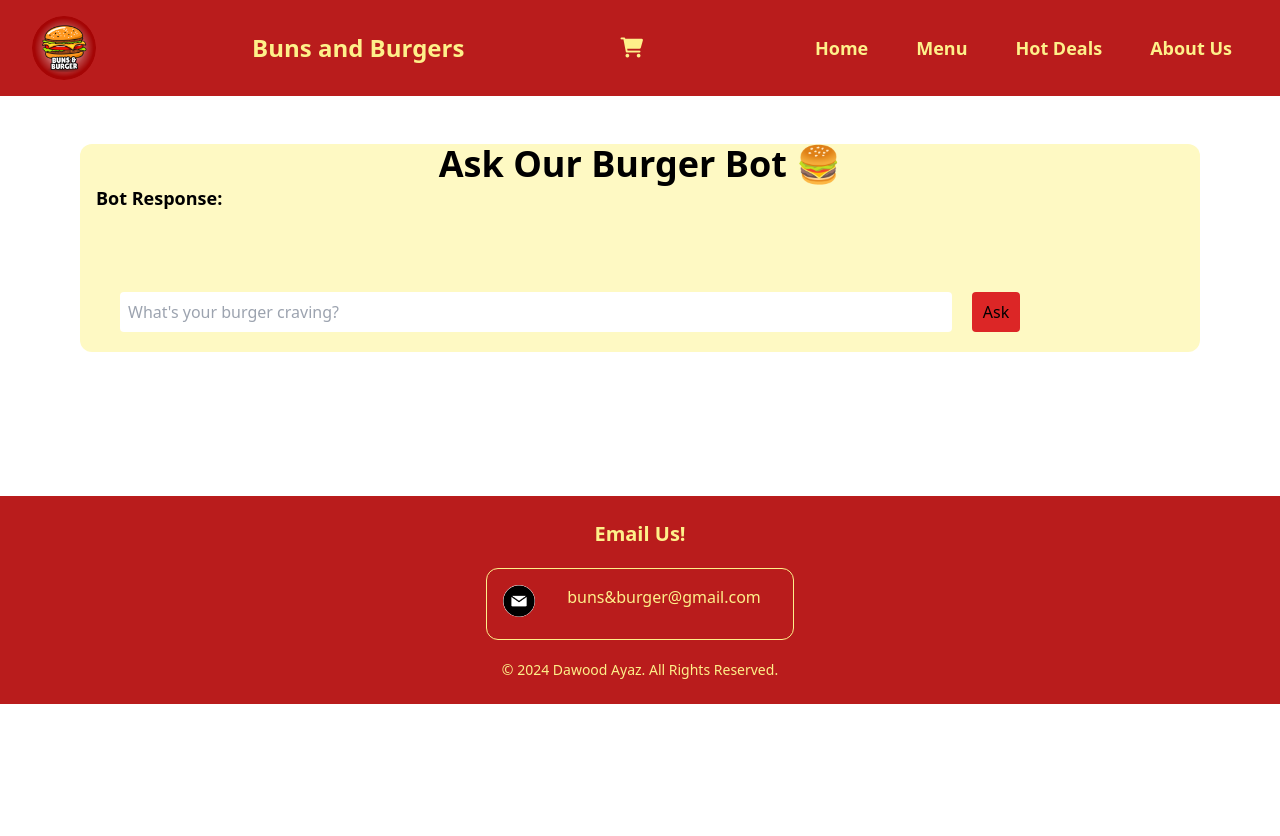
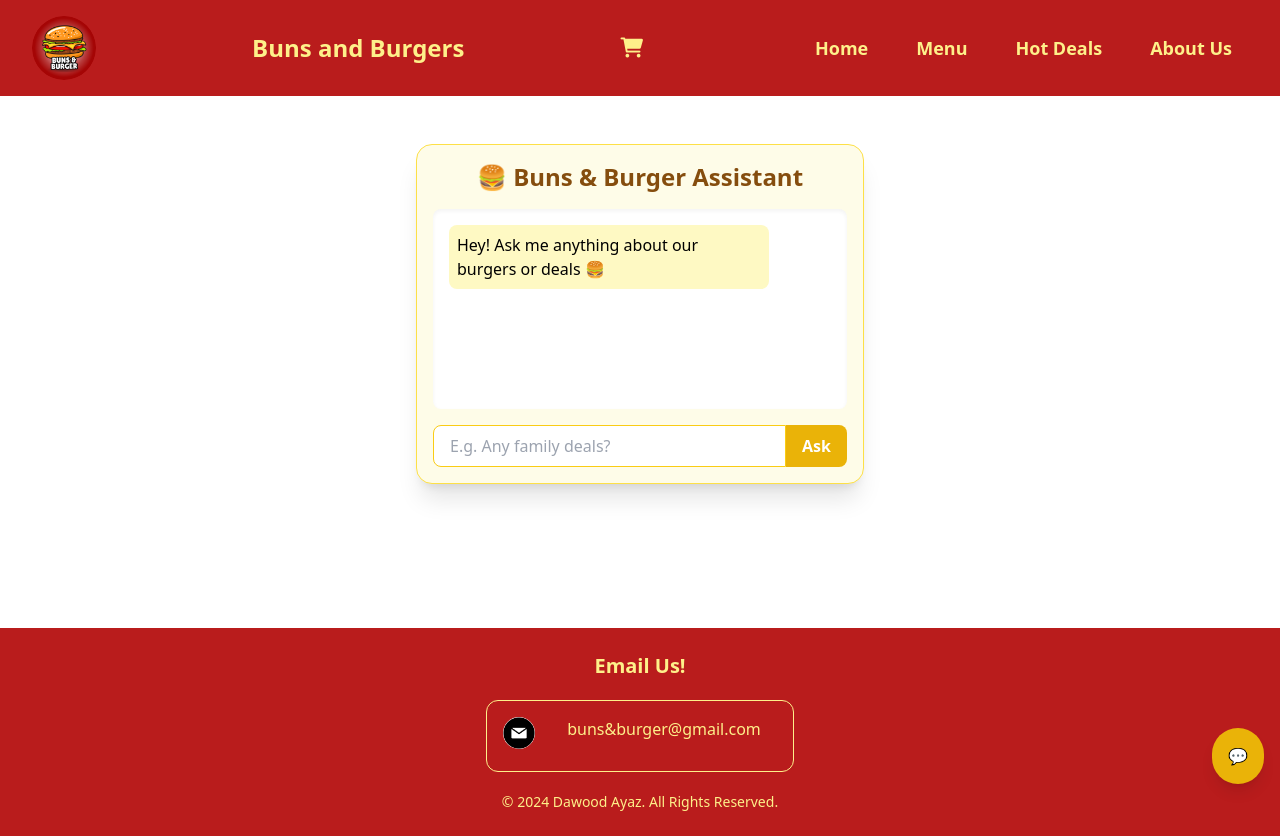
Before and after one commit to Dawoodayaz20/Buns-and-Burger-in-React, a React (Vite) app: page /chat in a window 1280 px wide. Before the commit the page ends 800 px from the top, so only its background shows below. Built offline with nearby package versions, Linux system fonts and the light colour scheme.

Commit message:
Created history for chat with chatbot.

```diff
--- a/src/App.jsx
+++ b/src/App.jsx
@@ -6,6 +6,7 @@ import MenuPage from './pages/menupage/menupage.component';
 import Footer from './components/footer/footer.component';
 import CartPage from './pages/cartpage/cartpage.component';
 import ChatBotPage from './pages/chatpage/chatbotpage';
+import BurgerChatWidget from './pages/chatpage/chatWidget.component';
 import { CartProvider } from './components/cart/cartcontext';
 import './App.css'
 
@@ -21,6 +22,7 @@ class App extends React.Component {
   render() {
     return (
       <CartProvider>
+        <BurgerChatWidget />
         <Router>
       <div>
       <Header />
--- a/src/components/chatbot/chatbot.component.jsx
+++ b/src/components/chatbot/chatbot.component.jsx
@@ -1,34 +1,98 @@
+// import React, { useState } from 'react';
+// import { askAgent } from './api';
+
+// const ChatBot = () => {
+//   const [question, setQuestion] = useState('');
+//   const [response, setResponse] = useState('');
+
+//   const handleSubmit = async () => {
+//     const result = await askAgent(question);
+//     setResponse(result);
+//   };
+
+//   return (
+//     <div className="my-36 bg-yellow-100 mx-20 border-solid border-red-700 place-content-center rounded-xl">
+//       <h1 className='text-center text-4xl'><strong>Ask Our Burger Bot 🍔</strong></h1>
+//       <div className='mx-4 w-auto'>
+//         <p className='text-lg'>
+//             <strong>Bot Response:</strong>
+//         </p>
+//         <p>
+//             <b>{response}</b>
+//         </p>
+//       </div>
+//       <div className='items-center justify-between mx-10'>
+//         <input className=' rounded w-4/5 p-2'
+//         type="text"
+//         value={question}
+//         onChange={(e) => setQuestion(e.target.value)}
+//         placeholder="What's your burger craving?"
+//       />
+//       <button className='bg-red-600 mx-5 p-2 w-12 rounded mt-20 mb-5' onClick={handleSubmit}>Ask</button>
+//       </div>
+//     </div>
+//   );
+// };
+
+// export default ChatBot;
+
 import React, { useState } from 'react';
-import { askAgent } from './api';
+import { askAgent } from './api'; // <-- your API function
 
 const ChatBot = () => {
   const [question, setQuestion] = useState('');
-  const [response, setResponse] = useState('');
+  const [chatLog, setChatLog] = useState([
+    { sender: 'bot', text: 'Hey! Ask me anything about our burgers or deals 🍔' },
+  ]);
 
   const handleSubmit = async () => {
+    if (!question.trim()) return;
+
+    const userMsg = { sender: 'user', text: question };
+    setChatLog((prev) => [...prev, userMsg]);
+
     const result = await askAgent(question);
-    setResponse(result);
+    const botMsg = { sender: 'bot', text: result };
+
+    setChatLog((prev) => [...prev, botMsg]);
+    setQuestion('');
   };
 
   return (
-    <div className="my-36 bg-yellow-100 mx-20 border-solid border-red-700 place-content-center rounded-xl">
-      <h1 className='text-center text-4xl'><strong>Ask Our Burger Bot 🍔</strong></h1>
-      <div className='mx-4 w-auto'>
-        <p className='text-lg'>
-            <strong>Bot Response:</strong>
-        </p>
-        <p>
-            <b>{response}</b>
-        </p>
+    <div className="max-w-md my-36 mx-auto p-4 bg-yellow-50 rounded-2xl shadow-xl border border-yellow-300">
+      <h2 className="text-2xl font-bold text-center text-yellow-800 mb-4">
+        🍔 Buns & Burger Assistant
+      </h2>
+
+      <div className="bg-white p-4 rounded-lg shadow-inner min-h-[200px] max-h-[300px] overflow-y-auto space-y-2">
+        {chatLog.map((msg, index) => (
+          <div
+            key={index}
+            className={`p-2 rounded-lg w-fit max-w-xs ${
+              msg.sender === 'user'
+                ? 'ml-auto bg-yellow-200 text-right'
+                : 'mr-auto bg-yellow-100'
+            }`}
+          >
+            {msg.text}
+          </div>
+        ))}
       </div>
-      <div className='items-center justify-between mx-10'>
-        <input className=' rounded w-4/5 p-2'
-        type="text"
-        value={question}
-        onChange={(e) => setQuestion(e.target.value)}
-        placeholder="What's your burger craving?"
-      />
-      <button className='bg-red-600 mx-5 p-2 w-12 rounded mt-20 mb-5' onClick={handleSubmit}>Ask</button>
+
+      <div className="mt-4 flex">
+        <input
+          type="text"
+          value={question}
+          onChange={(e) => setQuestion(e.target.value)}
+          placeholder="E.g. Any family deals?"
+          className="flex-1 px-4 py-2 rounded-l-lg border border-yellow-400 focus:outline-none"
+        />
+        <button
+          onClick={handleSubmit}
+          className="bg-yellow-500 hover:bg-yellow-600 text-white font-bold px-4 py-2 rounded-r-lg"
+        >
+          Ask
+        </button>
       </div>
     </div>
   );
--- /dev/null
+++ b/src/pages/chatpage/chatWidget.component.jsx
@@ -0,0 +1,27 @@
+import React, { useState } from 'react';
+import ChatBot from '../../components/chatbot/chatbot.component';
+
+const BurgerChatWidget = () => {
+  const [isOpen, setIsOpen] = useState(false);
+
+  return (
+    <div className="fixed bottom-4 right-4 z-50">
+      {/* Chat Box */}
+      {isOpen && (
+        <div className="mb-2">
+          <ChatBot />
+        </div>
+      )}
+
+      {/* Toggle Button */}
+      <button
+        onClick={() => setIsOpen(!isOpen)}
+        className="bg-yellow-500 hover:bg-yellow-600 text-white rounded-full p-4 shadow-lg"
+      >
+        💬
+      </button>
+    </div>
+  );
+};
+
+export default BurgerChatWidget;
--- a/src/pages/homepage/homePage.component.jsx
+++ b/src/pages/homepage/homePage.component.jsx
@@ -1,6 +1,5 @@
 import React from 'react';
 import HomeItems from '../../components/homeItems/home-items.component';
-
 
 const HomePage = () => {
     return (
```
